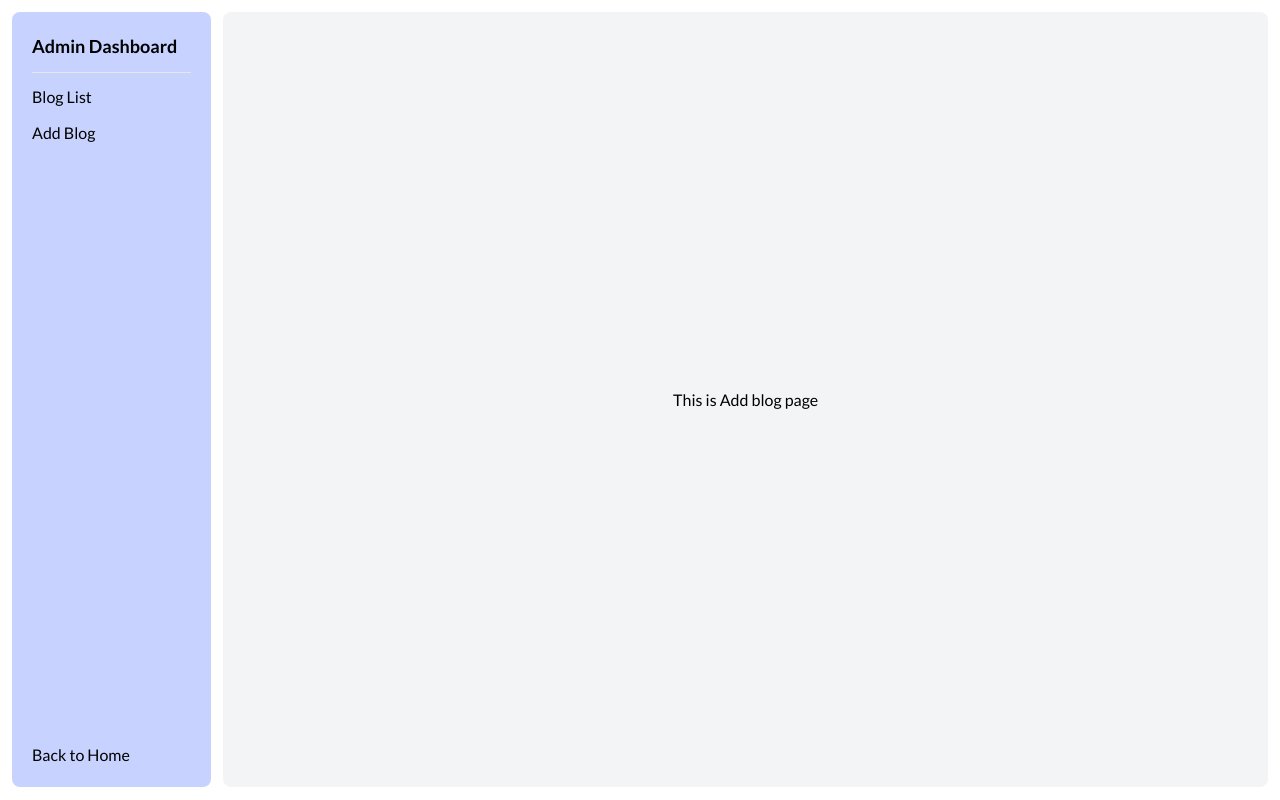
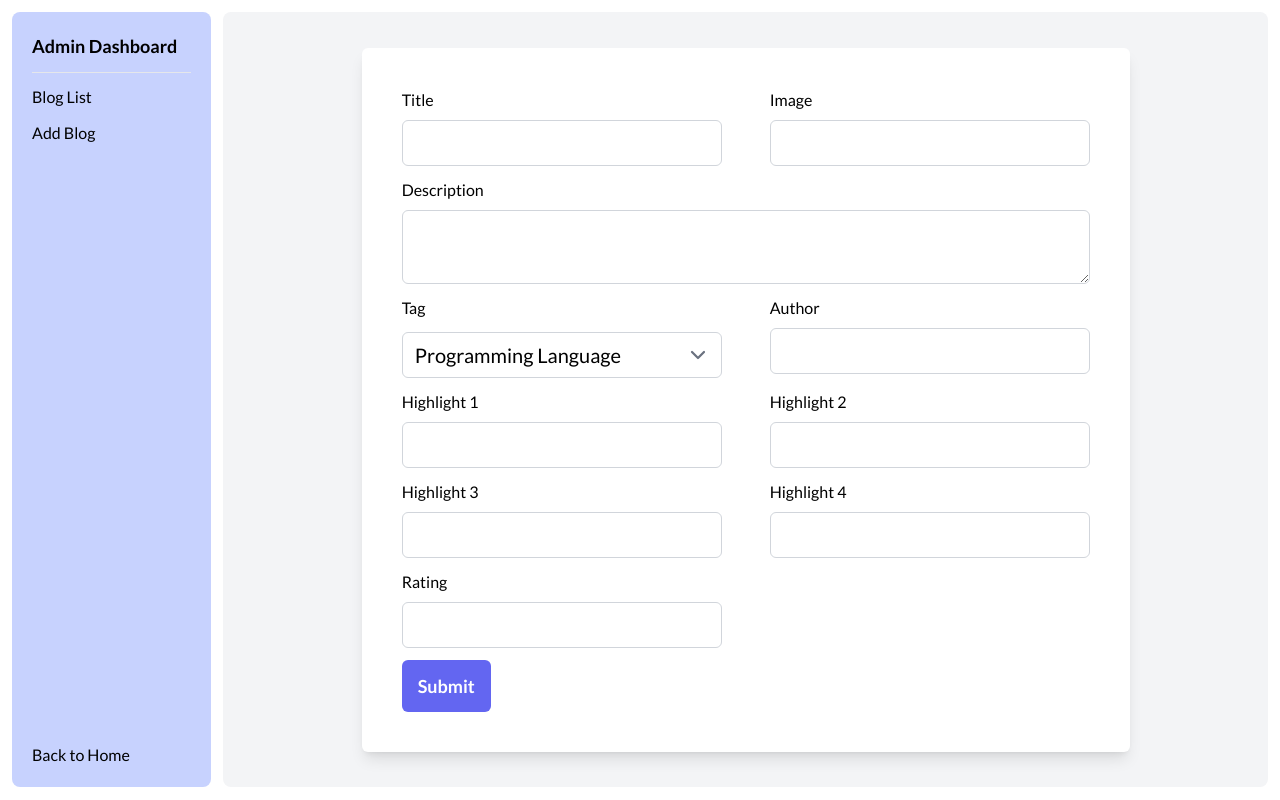
Before and after one commit to devhasibulislam/simple-content-management-system-redux, a React (Create React App) app in the folder client/: page /dashboard/add-blog in a window 1280 px wide. Built offline with nearby package versions, Linux system fonts and the light colour scheme; no server answers.

Commit message:
add blog dashboard credentials added

```diff
--- a/client/src/pages/dashboard/AddBlog.js
+++ b/client/src/pages/dashboard/AddBlog.js
@@ -1,9 +1,154 @@
 import React from "react";
+import { useForm } from "react-hook-form";
 
 const AddBlog = () => {
+  const { register, handleSubmit } = useForm();
+
+  const submit = (data) => {
+    const blog = {
+      title: data.title,
+      description: data.description,
+      image: data.image,
+      tag: data.tag,
+      author: data.author,
+      rating: data.rating,
+      highlights: [
+        data.highlight1,
+        data.highlight2,
+        data.highlight3,
+        data.highlight4,
+      ],
+    };
+
+    console.log(blog);
+  };
+
   return (
     <section className="flex flex-col justify-center items-center h-full w-full ">
-      This is Add blog page
+      <form
+        className="shadow-lg p-10 rounded-md flex flex-wrap gap-3 max-w-3xl justify-between bg-white"
+        onSubmit={handleSubmit(submit)}
+      >
+        <div className="flex flex-col w-full max-w-xs">
+          <label className="mb-2" htmlFor="title">
+            Title
+          </label>
+          <input type="text" id="title" {...register("title")} />
+        </div>
+        <div className="flex flex-col w-full max-w-xs">
+          <label className="mb-2" htmlFor="image">
+            Image
+          </label>
+          <input type="text" name="image" id="image" {...register("image")} />
+        </div>
+
+        <div className="flex flex-col w-full">
+          <label className="mb-2" htmlFor="description">
+            Description
+          </label>
+          <textarea
+            type="text"
+            name="description"
+            id="description"
+            {...register("description")}
+          />
+        </div>
+
+        <div className="flex flex-col w-full max-w-xs">
+          <label className="mb-3" htmlFor="tag">
+            Tag
+          </label>
+          <select name="tag" id="tag" {...register("tag")}>
+            <option value="programming-language">Programming Language</option>
+            <option value="interview-question">Interview Question</option>
+            <option value="aptitude-qna">Aptitude QNA</option>
+            <option value="machine-learning">Machine Learning</option>
+            <option value="cloud-computing">Cloud Computing</option>
+            <option value="embedded-system">Embedded System</option>
+            <option value="nanotechnology">Nanotechnology</option>
+            <option value="big-data">Big Data</option>
+            <option value="hadoop">Hadoop</option>
+            <option value="dbms">DBMS</option>
+          </select>
+        </div>
+        <div className="flex flex-col w-full max-w-xs">
+          <label className="mb-2" htmlFor="author">
+            Author
+          </label>
+          <input
+            type="text"
+            name="author"
+            id="author"
+            {...register("author")}
+          />
+        </div>
+
+        <div className="flex flex-col w-full max-w-xs">
+          <label className="mb-2" htmlFor="highlight1">
+            Highlight 1
+          </label>
+          <input
+            type="text"
+            name="highlight1"
+            id="highlight1"
+            {...register("highlight1")}
+          />
+        </div>
+        <div className="flex flex-col w-full max-w-xs">
+          <label className="mb-2" htmlFor="highlight2">
+            Highlight 2
+          </label>
+          <input
+            type="text"
+            name="highlight2"
+            id="highlight2"
+            {...register("highlight2")}
+          />
+        </div>
+        <div className="flex flex-col w-full max-w-xs">
+          <label className="mb-2" htmlFor="highlight3">
+            Highlight 3
+          </label>
+          <input
+            type="text"
+            name="highlight3"
+            id="highlight3"
+            {...register("highlight3")}
+          />
+        </div>
+        <div className="flex flex-col w-full max-w-xs">
+          <label className="mb-2" htmlFor="highlight4">
+            Highlight 4
+          </label>
+          <input
+            type="text"
+            name="highlight4"
+            id="highlight4"
+            {...register("highlight4")}
+          />
+        </div>
+
+        <div className="flex flex-col w-full max-w-xs">
+          <label className="mb-2" htmlFor="rating">
+            Rating
+          </label>
+          <input
+            type="number"
+            name="rating"
+            id="rating"
+            {...register("rating", { max: 5 })}
+          />
+        </div>
+
+        <div className="flex justify-between items-center w-full">
+          <button
+            className=" px-4 py-3 bg-indigo-500 rounded-md font-semibold text-white text-lg disabled:bg-gray-500"
+            type="submit"
+          >
+            Submit
+          </button>
+        </div>
+      </form>
     </section>
   );
 };
```
